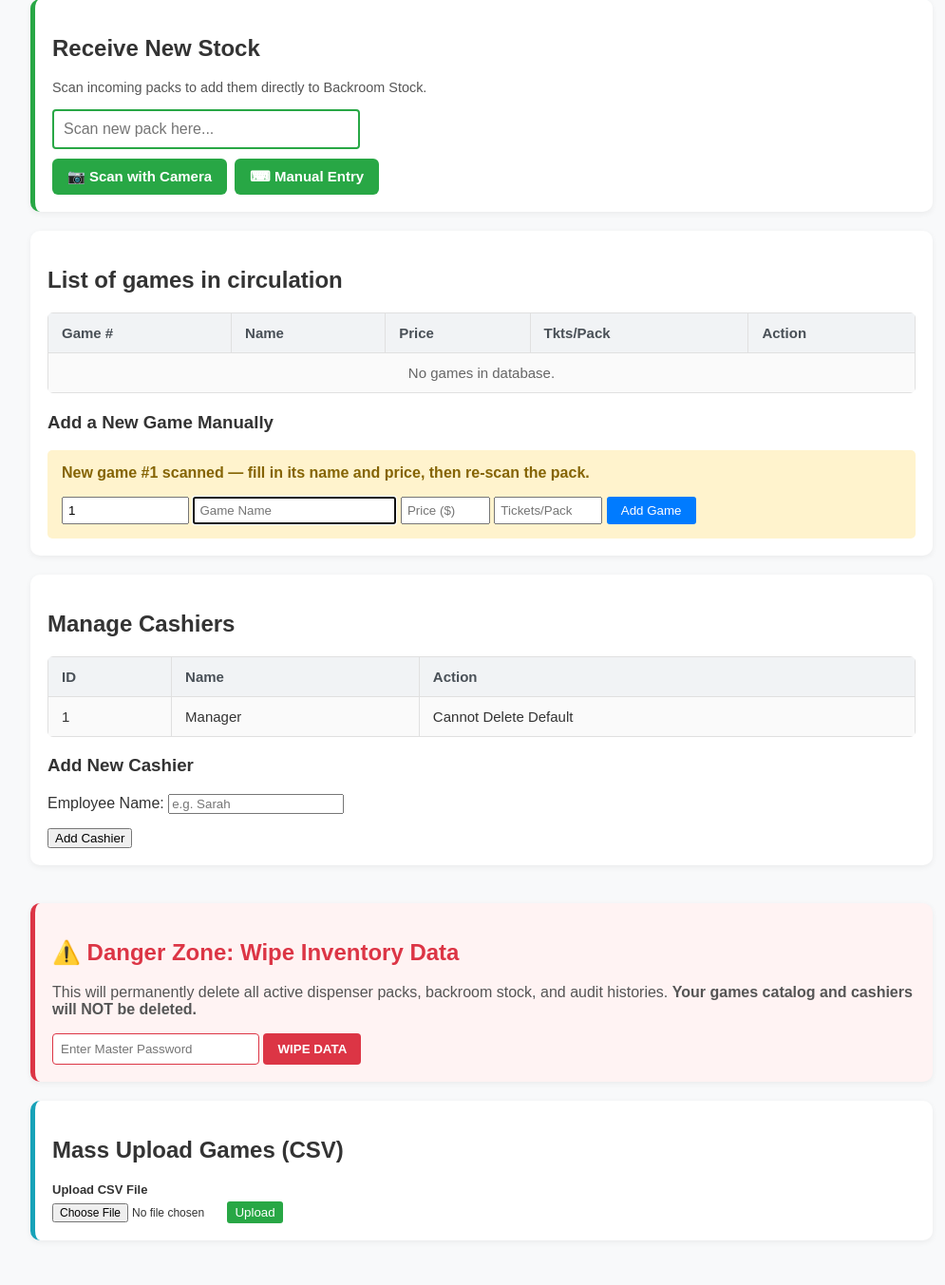
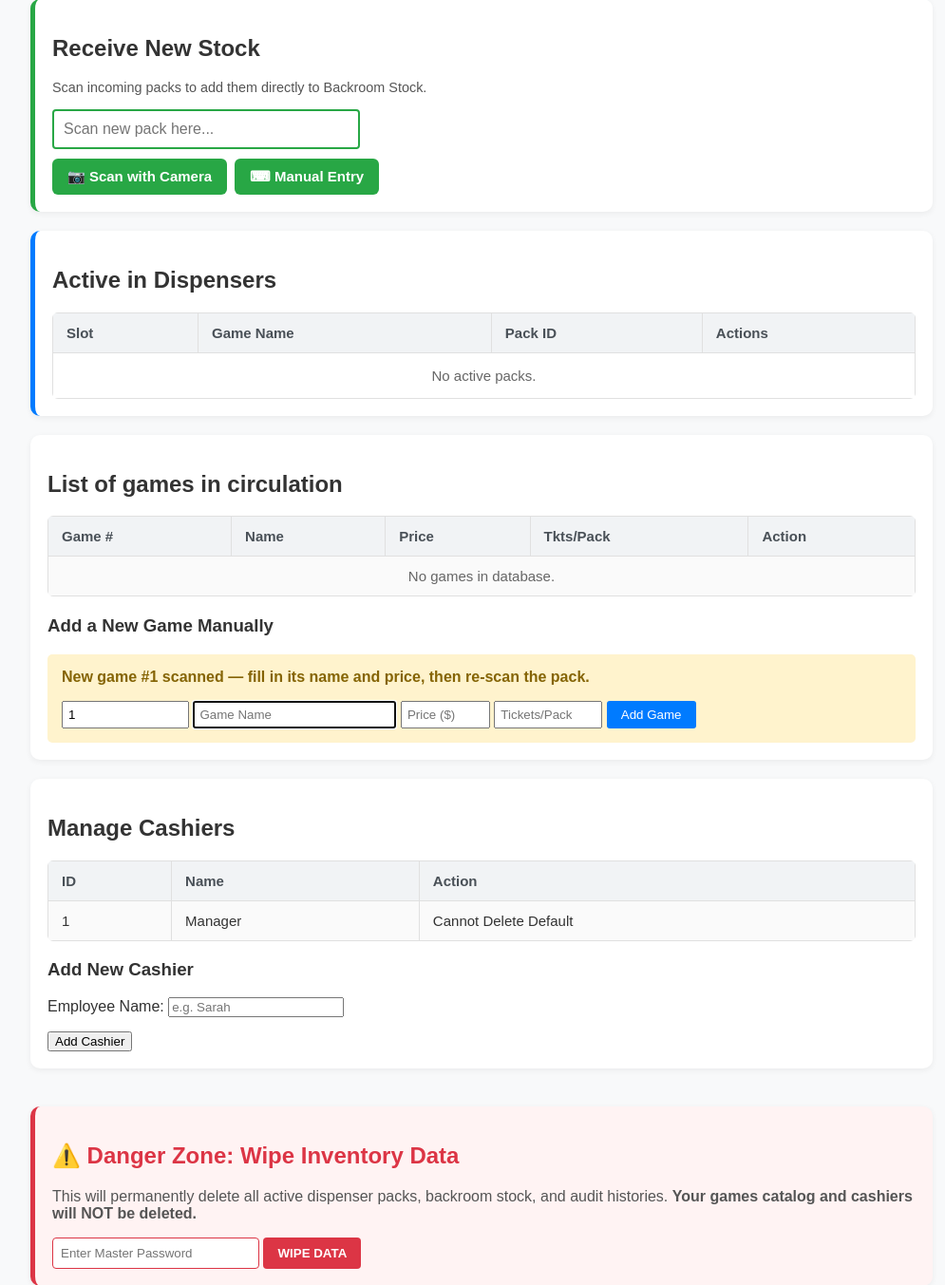
Before and after one commit to hbwmw86rf4-jpg/python-anywhere-lott, a Flask app: page /games in a window 1280 px wide. Shown: the part 505-1858 px from the top of the page at 95% size, without its empty margins (133-1128 px from the left). Before the commit the page ends 1811 px from the top, so only its background shows below. Run offline with Flask 3, Linux system fonts and the light colour scheme; the visitor is signed in with stand-in values (Sample User, id 1); data comes from the database, SQL or seed files in the repository; data that the repository does not hold is empty.

Commit message:
Implement clear slot action, barcode length validation, and error audio feedback

```diff
--- a/app.py
+++ b/app.py
@@ -135,7 +135,10 @@ def parse_ticket_barcode(raw):
     """Parse a scanned lottery barcode into (game_num, pack_id, ticket_num).
     Returns None if the barcode is too short to be valid."""
     raw = (raw or '').strip()
-    if len(raw) < 12:
+    # IL Lottery scratch ticket barcodes are exactly 14 digits (ITF-14).
+    # Enforcing strict length prevents partial or upside-down inverted reads
+    # from being parsed as valid barcodes.
+    if len(raw) != 14 or not raw.isdigit():
         return None
 
     clean_barcode = raw[:-2]
@@ -716,11 +719,17 @@ def games_management():
     ''', (cutoff,)).fetchall()
     employees = conn.execute('SELECT * FROM employees ORDER BY name ASC').fetchall()
     pending_returns = fetch_pending_returns(conn)
+    active_packs = conn.execute('''
+        SELECT p.*, COALESCE(g.name, '⚠ Unknown game #' || p.game_number) AS name
+        FROM packs p LEFT JOIN games g ON p.game_number = g.game_number
+        WHERE p.status = "DISPENSER"
+        ORDER BY p.slot_number, p.slot_label
+    ''').fetchall()
     conn.close()
     prefill_game = session.pop('prefill_game', '')
     return render_template('games.html', games=games, backroom=backroom_packs,
                            employees=employees, prefill_game=prefill_game,
-                           pending_returns=pending_returns)
+                           pending_returns=pending_returns, active_packs=active_packs)
 
 
 @app.route('/delete_employee', methods=['POST'])
@@ -914,6 +923,29 @@ def activate_pack():
     log_change(current_actor(), 'INVENTORY', 'ACTIVATE_PACK', pack_id,
                old_value='BACKROOM', new_value=f"DISPENSER slot {new_label}")
     flash(f"Pack {pack_id} is now ACTIVE in Slot {new_label}!", "success")
+    return redirect(url_for('games_management'))
+
+
+@app.route('/deactivate_pack', methods=['POST'])
+@manager_required
+def deactivate_pack():
+    pack_id = request.form['pack_id']
+    conn = get_db_connection()
+    pack = conn.execute('SELECT slot_label FROM packs WHERE pack_id = ? AND status = "DISPENSER"', (pack_id,)).fetchone()
+
+    if not pack:
+        conn.close()
+        flash(f"Pack {pack_id} is not currently active in a dispenser.", "danger")
+        return redirect(url_for('games_management'))
+
+    old_slot = pack['slot_label']
+    conn.execute('UPDATE packs SET status = "BACKROOM", slot_number = NULL, slot_label = NULL WHERE pack_id = ?', (pack_id,))
+    conn.commit()
+    conn.close()
+
+    log_change(current_actor(), 'INVENTORY', 'DEACTIVATE_PACK', pack_id,
+               old_value=f"DISPENSER slot {old_slot}", new_value='BACKROOM')
+    flash(f"Pack {pack_id} removed from slot {old_slot} and returned to Backroom Stock.", "success")
     return redirect(url_for('games_management'))
 
 
--- a/static/scanner.js
+++ b/static/scanner.js
@@ -93,6 +93,46 @@
             osc.stop(ctx.currentTime + 0.12);
         } catch (e) {
             /* ignore audio restriction if user hasn't interacted */
+        }
+    }
+
+    /**
+     * Synthesize a dissonant, low-pitch error buzz using Web Audio API.
+     */
+    function playErrorBeep() {
+        try {
+            var AudioContextClass = window.AudioContext || window.webkitAudioContext;
+            if (!AudioContextClass) return;
+            if (!sharedAudioCtx) {
+                sharedAudioCtx = new AudioContextClass();
+            }
+            if (sharedAudioCtx.state === 'suspended') {
+                sharedAudioCtx.resume();
+            }
+            var ctx = sharedAudioCtx;
+            var osc = ctx.createOscillator();
+            var osc2 = ctx.createOscillator();
+            var gain = ctx.createGain();
+
+            // Dissonant frequencies for an "error" sound
+            osc.type = 'sawtooth';
+            osc.frequency.setValueAtTime(150, ctx.currentTime);
+            osc2.type = 'square';
+            osc2.frequency.setValueAtTime(160, ctx.currentTime);
+
+            gain.gain.setValueAtTime(0.3, ctx.currentTime);
+            gain.gain.exponentialRampToValueAtTime(0.01, ctx.currentTime + 0.3);
+
+            osc.connect(gain);
+            osc2.connect(gain);
+            gain.connect(ctx.destination);
+
+            osc.start();
+            osc2.start();
+            osc.stop(ctx.currentTime + 0.3);
+            osc2.stop(ctx.currentTime + 0.3);
+        } catch (e) {
+            /* ignore */
         }
     }
 
@@ -556,10 +596,32 @@
 
         function handleSuccessfulScan(decodedText) {
             var now = Date.now();
+            decodedText = (decodedText || '').trim();
+
             // Prevent scanning the exact same ticket twice while the camera is open
             if (lastScan.code === decodedText) {
                 return;
             }
+
+            var statusEl = reader.querySelector('.lott-scan-status');
+
+            // Pre-validation: Must be exactly 14 digits (IL Lottery Format)
+            if (decodedText.length !== 14 || !/^\d+$/.test(decodedText)) {
+                lastScan.code = decodedText; // temporarily ignore this garbage string
+                lastScan.ts = now;
+                playErrorBeep();
+                triggerHaptic();
+                if (statusEl) {
+                    statusEl.textContent = '❌ Invalid Barcode (' + decodedText.length + ' chars)';
+                    statusEl.style.color = '#ff4d4d';
+                    setTimeout(function() {
+                        statusEl.textContent = 'Hold ticket 12-18 inches back';
+                        statusEl.style.color = '#ffffff';
+                    }, 2000);
+                }
+                return;
+            }
+
             lastScan.code = decodedText;
             lastScan.ts = now;
             hasScannedCount++;
--- a/templates/games.html
+++ b/templates/games.html
@@ -3,7 +3,7 @@
 <head>
     <title>Inventory & Games Management</title>
     <script src="https://unpkg.com/html5-qrcode"></script>
-    <script src="/static/scanner.js"></script>
+    <script src="{{ url_for('static', filename='scanner.js') }}?v=1.3"></script>
     <style>
         body { font-family: Arial, sans-serif; padding: 20px; max-width: 950px; margin: auto; background: #f8f9fa; color: #333; }
         .section { background: white; padding: 18px; margin-bottom: 20px; border-radius: 10px; box-shadow: 0 2px 6px rgba(0,0,0,0.06); }
@@ -142,6 +142,40 @@
     <div id="receiveReader" class="reader"></div>
 </div>
 
+<!-- Active in Dispensers -->
+<div class="section" style="border-left: 5px solid #007bff;">
+    <h2>Active in Dispensers</h2>
+    <table>
+        <thead>
+            <tr>
+                <th>Slot</th>
+                <th>Game Name</th>
+                <th>Pack ID</th>
+                <th>Actions</th>
+            </tr>
+        </thead>
+        <tbody>
+            {% for p in active_packs %}
+            <tr>
+                <td><strong style="font-size: 1.2em; color: #0056b3;">{{ p.slot_label }}</strong></td>
+                <td><strong style="font-size: 1.05em; color: #111;">{{ p.name }}</strong></td>
+                <td><code style="background:#f1f3f5; padding:4px 8px; border-radius:4px; font-weight:bold;">{{ p.pack_id }}</code></td>
+                <td>
+                    <form action="/deactivate_pack" method="POST" style="display:inline;" onsubmit="return confirm('Remove pack {{ p.pack_id }} from slot {{ p.slot_label }} and return it to backroom stock?');">
+                        <input type="hidden" name="pack_id" value="{{ p.pack_id }}">
+                        <button type="submit" style="padding: 6px 12px; font-size: 13px; font-weight: bold; background: #ffc107; color: #333; border: none; border-radius: 4px; cursor: pointer;">↩ Return to Backroom</button>
+                    </form>
+                </td>
+            </tr>
+            {% else %}
+            <tr>
+                <td colspan="4" style="text-align: center; color: #666; padding: 15px;">No active packs.</td>
+            </tr>
+            {% endfor %}
+        </tbody>
+    </table>
+</div>
+
 <!-- Active Games Database -->
 <div class="section">
 <h2>List of games in circulation</h2>
--- a/templates/index.html
+++ b/templates/index.html
@@ -6,7 +6,7 @@
     <title>Store Lottery Tracker</title>
     <script src="https://unpkg.com/html5-qrcode"></script>
     <!-- Scanner JS with cache-buster so users get the latest fixes immediately -->
-    <script src="{{ url_for('static', filename='scanner.js') }}?v=1.2"></script>
+    <script src="{{ url_for('static', filename='scanner.js') }}?v=1.3"></script>
     <style>
         body { font-family: Arial, sans-serif; padding: 15px; max-width: 850px; margin: auto; background: #f8f9fa; color: #333; }
         .topbar { display: flex; justify-content: space-between; align-items: center; gap: 10px; flex-wrap: wrap; margin-bottom: 15px; background: white; padding: 12px 16px; border-radius: 8px; box-shadow: 0 2px 4px rgba(0,0,0,0.05); }
--- a/templates/sell_lottery.html
+++ b/templates/sell_lottery.html
@@ -5,7 +5,7 @@
     <meta name="viewport" content="width=device-width, initial-scale=1.0">
     <title>Sell Lottery</title>
     <script src="https://unpkg.com/html5-qrcode"></script>
-    <script src="/static/scanner.js"></script>
+    <script src="{{ url_for('static', filename='scanner.js') }}?v=1.3"></script>
     <style>
         body { font-family: Arial, sans-serif; padding: 15px; max-width: 850px; margin: auto; background: #f8f9fa; color: #333; }
         table { width: 100%; border-collapse: collapse; margin-top: 20px; font-size: 15px; background: white; border-radius: 8px; overflow: hidden; }
```
